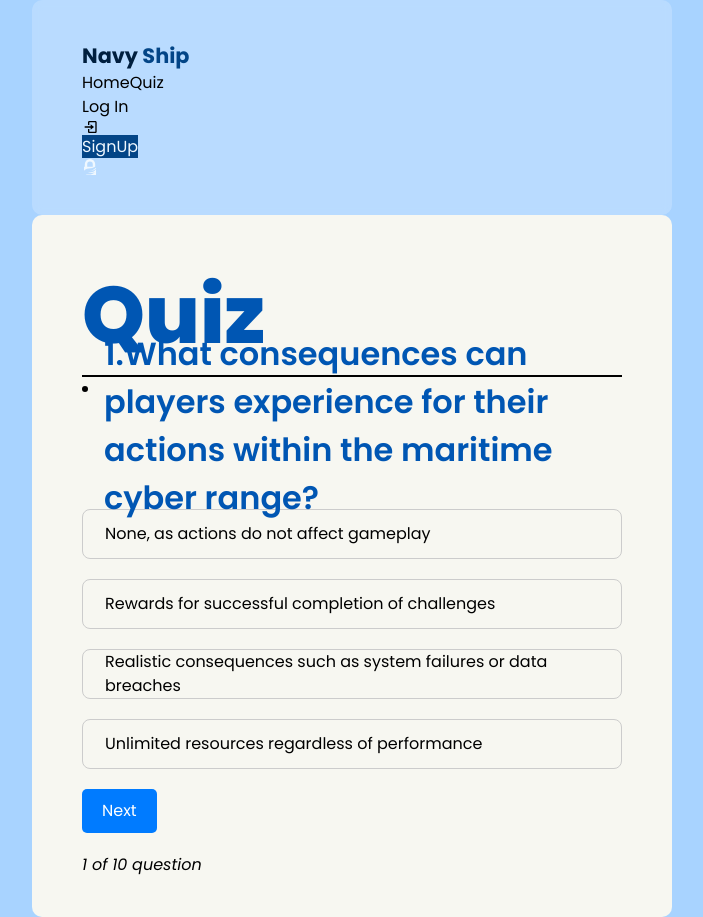
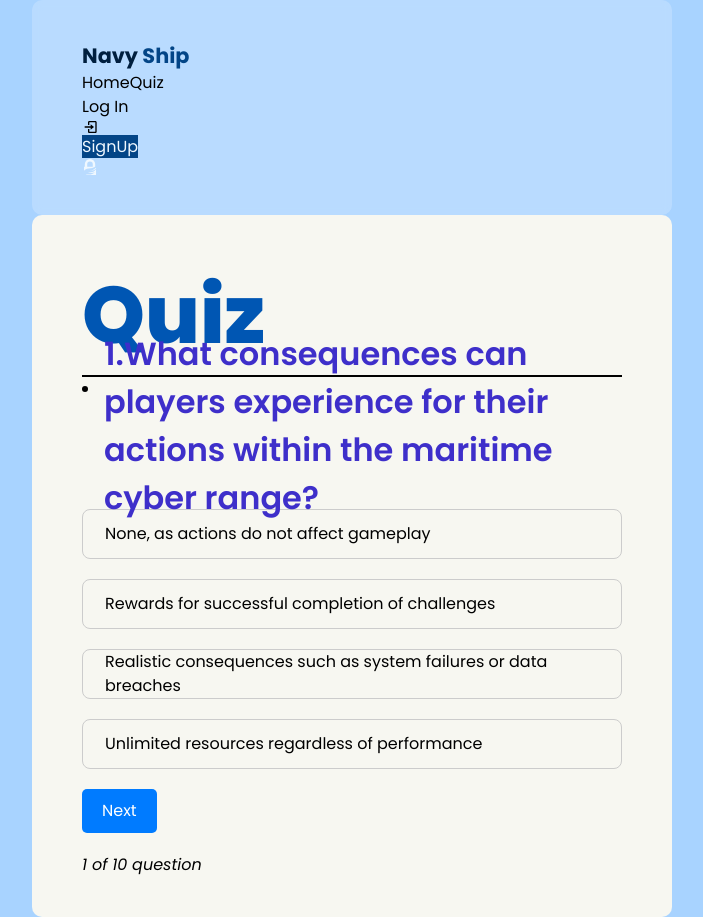
Before and after one commit to RMWajahat/QUIZ-APP, a React (Vite) app: page /quiz in a window 1280 px wide. Shown: the whole page, without its empty margins (288-991 px from the left). Built offline with nearby package versions, Linux system fonts and the light colour scheme; a web font is replaced by a local one.

Commit message:
Change color of quiz button

```diff
--- a/src/CSS/Quiz.css
+++ b/src/CSS/Quiz.css
@@ -38,7 +38,7 @@
   cursor: pointer;
   font-weight: 600;
   font-size: 2rem;
-  color: #0056b3;
+  color: #3e2fca;
 
 }
 .container ul li{
```
